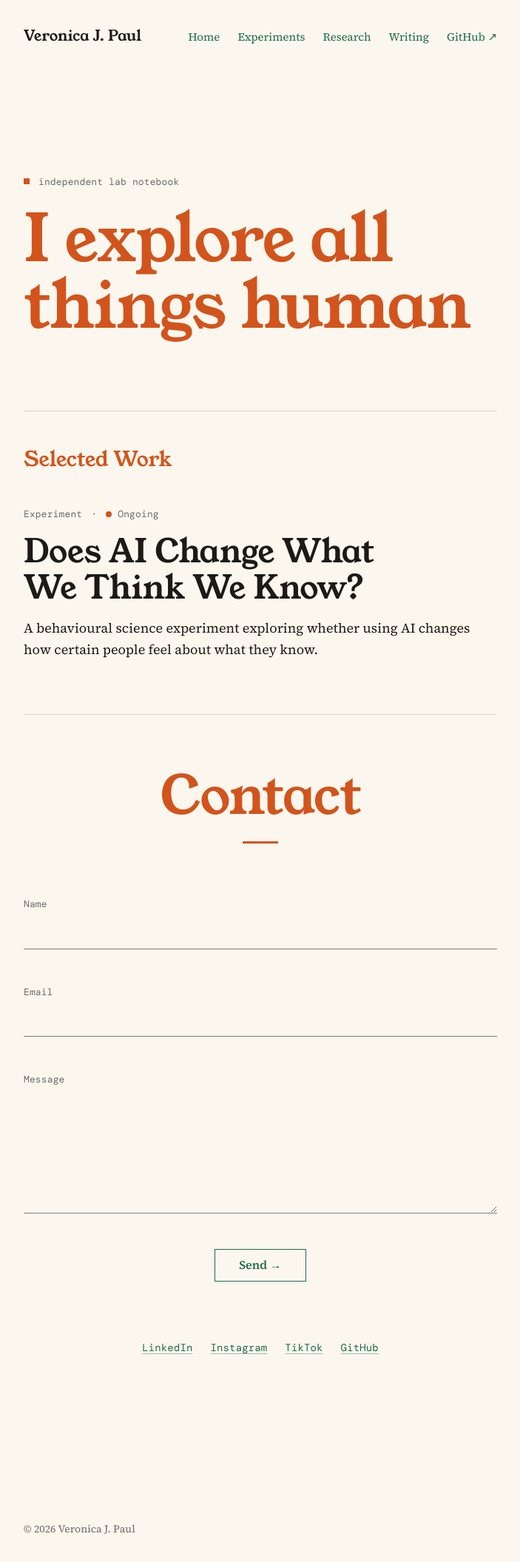
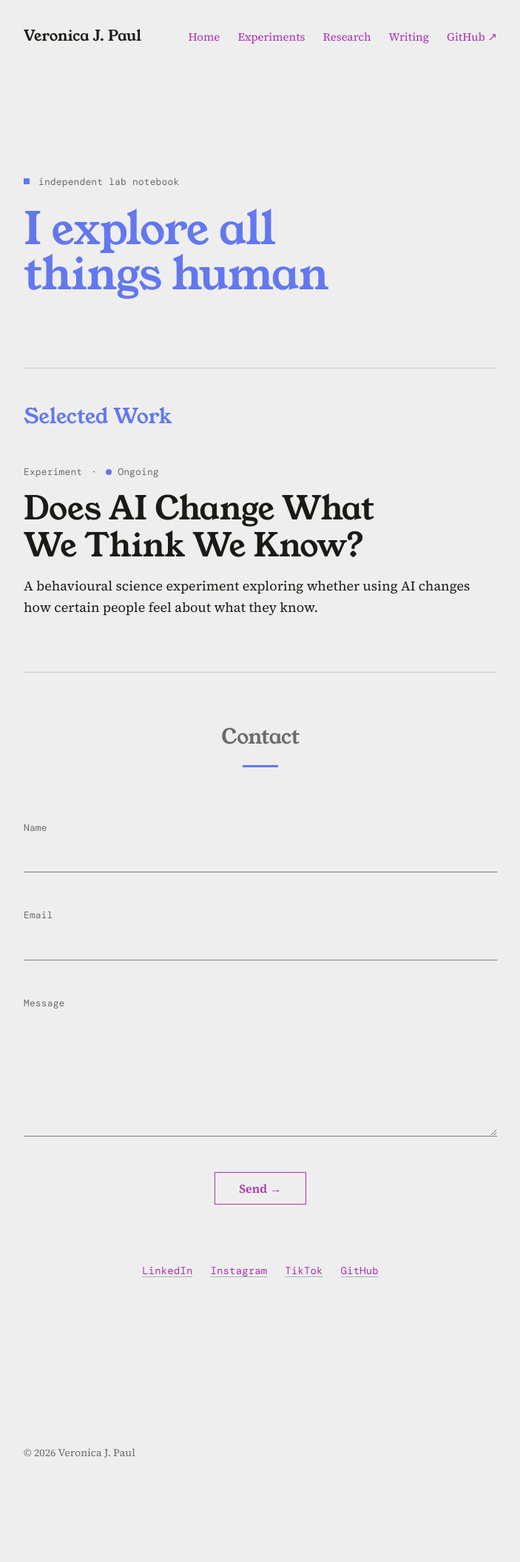
Before and after one commit to veronjp/veronicajpaul, a Jekyll site: the page built from index.html, in a window 1280 px wide. Shown: the whole page at 74% size, without its empty margins (288-991 px from the left). Built offline with Jekyll 4.4.1, drawn with Linux system fonts in a browser that asks for light colours; after the commit the page ends 2007 px from its top, so only the background shows below that.

Commit message:
refine homepage typography

```diff
--- a/assets/css/style.css
+++ b/assets/css/style.css
@@ -4,12 +4,12 @@
 
 :root {
   /* Colours */
-  --color-orange: #D2541C;       /* primary: main headings, personality */
-  --color-burnt: #9C3F14;        /* secondary: supporting headings */
-  --color-green: #1F6B4A;        /* interaction: links, focus */
+  --color-orange: #6378ee;       /* primary: main headings, personality */
+  --color-burnt: #A63D8E;        /* secondary: supporting headings */
+  --color-green: #ac30b1;        /* interaction: links, focus */
   --color-ink: #1C1A16;          /* body text */
   --color-grey: #6B6B6B;         /* quiet metadata */
-  --color-paper: #FBF7EE;        /* page background */
+  --color-paper: #eeeeee;        /* page background */
 
   /* CONTRAST NOTES (approximate ratios on the paper background):
      ink 16:1, green 6:1, grey 5:1, burnt orange 6:1, orange 3.9:1.
@@ -332,11 +332,13 @@ body > footer p {
   background: var(--color-orange);
 }
 
-/* The dominant element on the homepage. */
+/* The homepage statement. Its size now matches the main page headings
+   on the Experiments, Research and Writing pages (.page-header__title),
+   so the same clamp() value is used here. */
 .intro__statement {
   margin: 0;
   font-family: var(--font-display);
-  font-size: clamp(2.75rem, 1.6rem + 6vw, 5.5rem);
+  font-size: clamp(2.25rem, 1.5rem + 3.6vw, 3.75rem);
   line-height: 1.02;
   letter-spacing: -0.015em;
   color: var(--color-orange);
@@ -844,13 +846,15 @@ body > footer p {
   text-align: center;
 }
 
-/* Large Young Serif heading. Orange comes from the global h2 rule.
-   The short orange bar under it is drawn in CSS, no extra HTML. */
+/* Young Serif heading, same size as the Selected Work heading and grey
+   (this class overrides the orange from the global h2 rule). The short
+   orange bar under it is drawn in CSS, no extra HTML. */
 .contact__heading {
   margin: 0 0 var(--space-7);
-  font-size: clamp(2.75rem, 1.6rem + 5vw, 4.5rem);
+  font-size: clamp(1.5rem, 1.4rem + 0.5vw, 1.75rem);
   line-height: 1.05;
   letter-spacing: -0.015em;
+  color: var(--color-grey);
 }
 
 .contact__heading::after {
```
